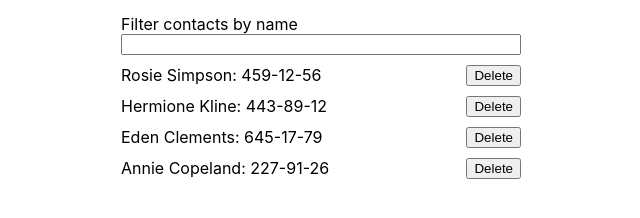
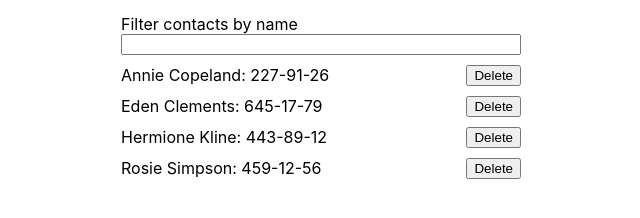
Before and after one commit to dev0652/goit-react-hw-02-phonebook, a React (Create React App) app: page / in a window 1280 px wide. Shown: the part 242-460 px from the top of the page, without its empty margins (319-959 px from the left). Built offline with nearby package versions, Linux system fonts and the light colour scheme.

Commit message:
sort contacts in alphabetical order

```diff
--- a/src/components/Contacts/Contacts.jsx
+++ b/src/components/Contacts/Contacts.jsx
@@ -2,9 +2,14 @@ import PropTypes from 'prop-types';
 import { List, ListItem } from './Contacts.styled';
 
 export const Contacts = ({ contacts, onDeleteContact }) => {
+  // Sort contacts in alphabetical order
+  const sortedContacts = [...contacts].sort((a, b) =>
+    a.name.localeCompare(b.name)
+  );
+
   return (
     <List>
-      {contacts.map(({ id, name, number }) => (
+      {sortedContacts.map(({ id, name, number }) => (
         <ListItem key={id}>
           {/* Contact name and phone number */}
           <p className="contact-text">
```
